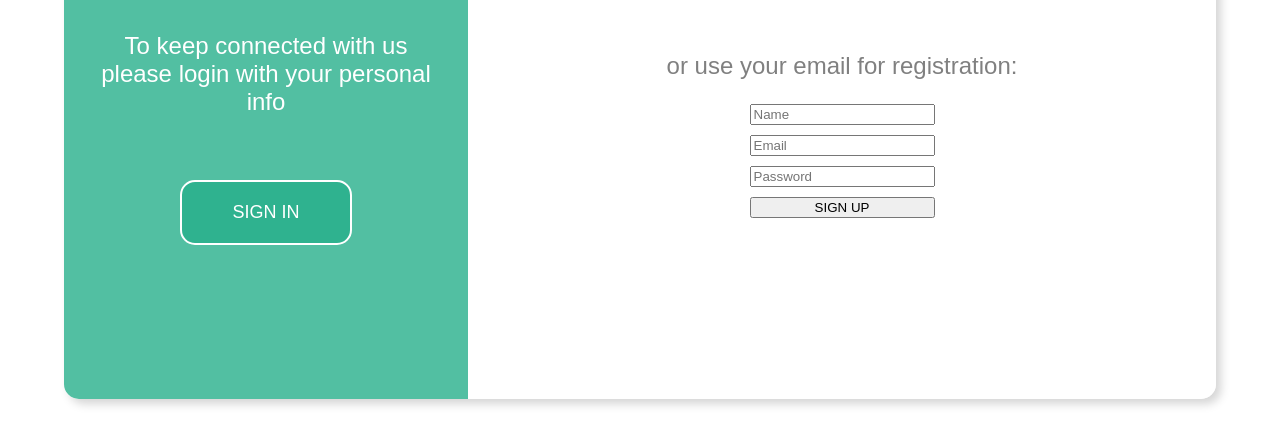
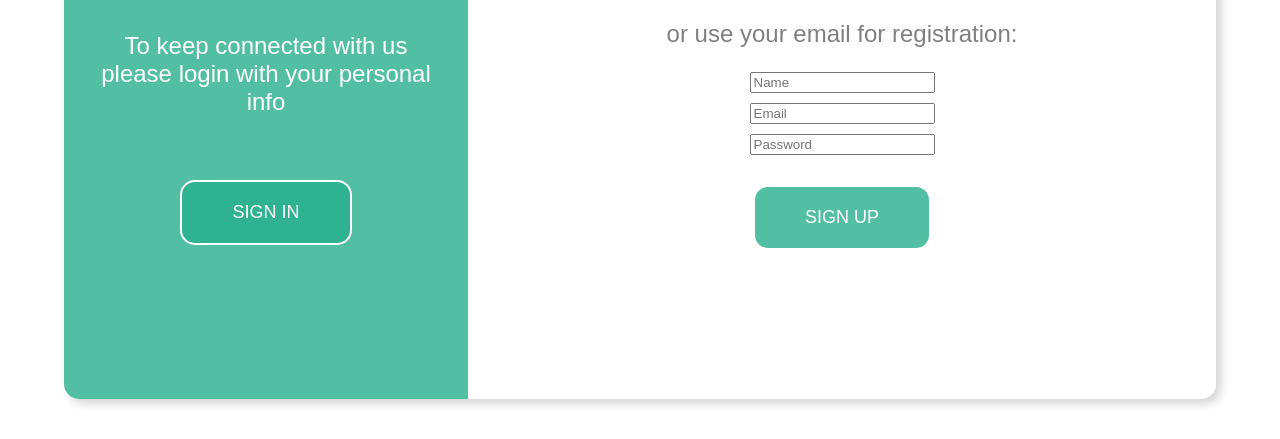
Before and after one commit to RobJoeeLee/mock-login-page, a plain HTML site: page index.html in a window 1280 px wide. Shown: the part 361-800 px from the top of the page. Drawn offline with Linux system fonts and the light colour scheme.

Commit message:
fixed sign-up-button element in html and created sign-up-button in css

```diff
--- a/index.html
+++ b/index.html
@@ -41,7 +41,7 @@
                         <label for="password" hidden>Password</label>
                         <input type="password" name="password" id="password" placeholder="Password">
                     </div>
-                <button type="submit">SIGN UP</button>
+                <button class="sign-up-button" type="submit">SIGN UP</button>
                 </form>
                 </div>
                 </div>
--- a/styles.css
+++ b/styles.css
@@ -107,5 +107,23 @@ body {
 .form {
     display: flex;
     flex-direction: column;
+    justify-content: center;
+    align-items: center;
     gap: 10px;
 }
+
+.sign-up-button {
+    cursor: pointer;
+    display: flex;
+    justify-content: center;
+    font-size: large;
+    color: white;
+    background-color: hsla(var(--left-side-container-hsl), 0.8);
+    border-radius: 15px;
+    padding-top: 20px;
+    padding-bottom: 20px;
+    padding-left: 50px;
+    padding-right: 50px;
+    border: 2px solid white;
+    margin-top: 20px;
+}
```
